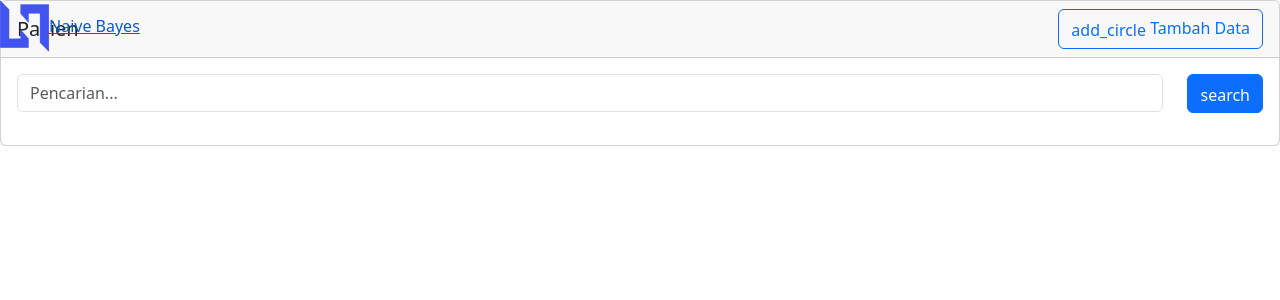
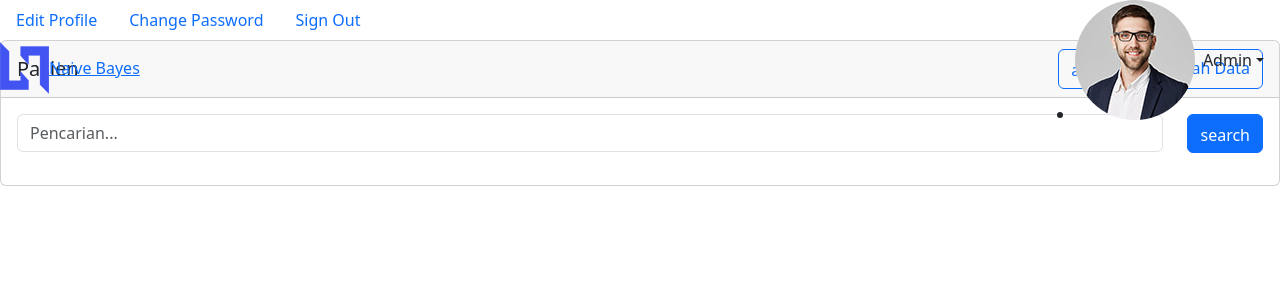
Before and after one commit to azkalputra92/klinik_ja, a Yii app: template backend/views/pasien/index.php in a window 1280 px wide. Shown: the top 300 px of the page. Run offline with PHP 8.4 and a stand-in for Yii, Linux system fonts and the light colour scheme; the template is opened without the code that fills it, so the values that code supplies are empty; form fields are guessed from the names that the template uses; some libraries are stand-ins or nearby versions.

Commit message:
naive bayes

```diff
--- a/backend/views/layouts/header.php
+++ b/backend/views/layouts/header.php
@@ -12,5 +12,41 @@ use yii\helpers\Url;
         </a>
         <i class="bi bi-list toggle-sidebar-btn"></i>
     </div><!-- End Logo -->
+    <nav class="header-nav ms-auto">
+        <ul class="d-flex align-items-center">
+
+            <li class="nav-item dropdown pe-3">
+
+                <a class="nav-link nav-profile d-flex align-items-center pe-0" href="#" data-bs-toggle="dropdown">
+                    <img src="/img/profile-img.jpg" alt="Profile" class="rounded-circle">
+                    <span class="d-none d-md-block dropdown-toggle ps-2">Admin</span>
+                </a><!-- End Profile Iamge Icon -->
+
+                <ul class="dropdown-menu dropdown-menu-end dropdown-menu-arrow profile">
+                    <li>
+                        <a class="dropdown-item d-flex align-items-center" href="users-profile.html">
+                            <i class="bi bi-gear"></i>
+                            <span>Ganti Password</span>
+                        </a>
+                    </li>
+                    <li>
+                        <hr class="dropdown-divider">
+                    </li>
+                    <li>
+                        <hr class="dropdown-divider">
+                    </li>
+
+                    <li>
+                        <a class="dropdown-item d-flex align-items-center" href="/site/logout" data-method="POST">
+                            <i class="bi bi-box-arrow-right"></i>
+                            <span>Logout</span>
+                        </a>
+                    </li>
+
+                </ul><!-- End Profile Dropdown Items -->
+            </li><!-- End Profile Nav -->
+
+        </ul>
+    </nav><!-- End Icons Navigation -->
 
 </header><!-- End Header -->
--- a/backend/views/layouts/menu.php
+++ b/backend/views/layouts/menu.php
@@ -1,6 +1,9 @@
 <?php
 
+use yii\bootstrap5\Html;
+use yii\helpers\Url;
 use yii\widgets\Menu;
+
 $this->registerJs("
   $(document).ready(function() {
        $('li.nav-item.active').each(function(){
@@ -37,7 +40,9 @@ $this->registerJs("
     ];
     $menuItems[] = [
         'label' => '<i class="bi bi-circle"></i><span>Keluar</span>',
-        'url' => ['site/logout'],
+        'url' => ['/site/logout'],
+        'options' => ['data-method' => 'post'],
+
         // 'options' => ['class' => 'nav-link collapsed']
     ];
 
@@ -57,4 +62,9 @@ $this->registerJs("
 
     ]);
     ?>
+    <ul class="nav nav-aside mg-b-0">
+        <li class="nav-item"><a href="/admin/admin-account/edit-profile" class="nav-link"><i data-feather="edit"></i> <span>Edit Profile</span></a></li>
+        <li class="nav-item"><a href="/admin/admin-account/change-password" class="nav-link"><i data-feather="key"></i> <span>Change Password</span></a></li>
+        <li class="nav-item"><a href="/site/logout" data-method="POST" class="nav-link"><i data-feather="log-out"></i> <span>Sign Out</span></a></li>
+    </ul>
 </aside><!-- End Sidebar-->
```
